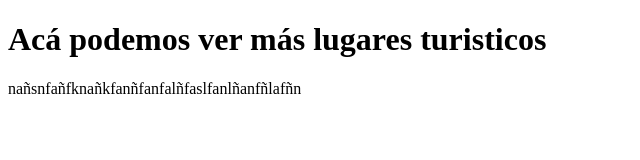
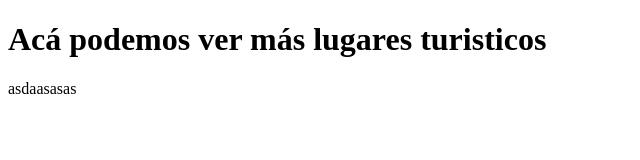
Before and after one commit to SfulMytam/Pagina---WankaTuri, a plain HTML site: page Otros.html in a window 1280 px wide. Shown: the whole page, without its empty margins (0-640 px from the left). Drawn offline with Linux system fonts and the light colour scheme.

Commit message:
Cambios a Otros.html

```diff
--- a/Otros.html
+++ b/Otros.html
@@ -8,6 +8,6 @@
 <body>
     <h1>Acá podemos ver más lugares turisticos
     </h1>
-    <p>nañsnfañfknañkfanñfanfalñfaslfanlñanfñlafñn</p>
+    <p>asdaasasas</p>
 </body>
 </html>
```
